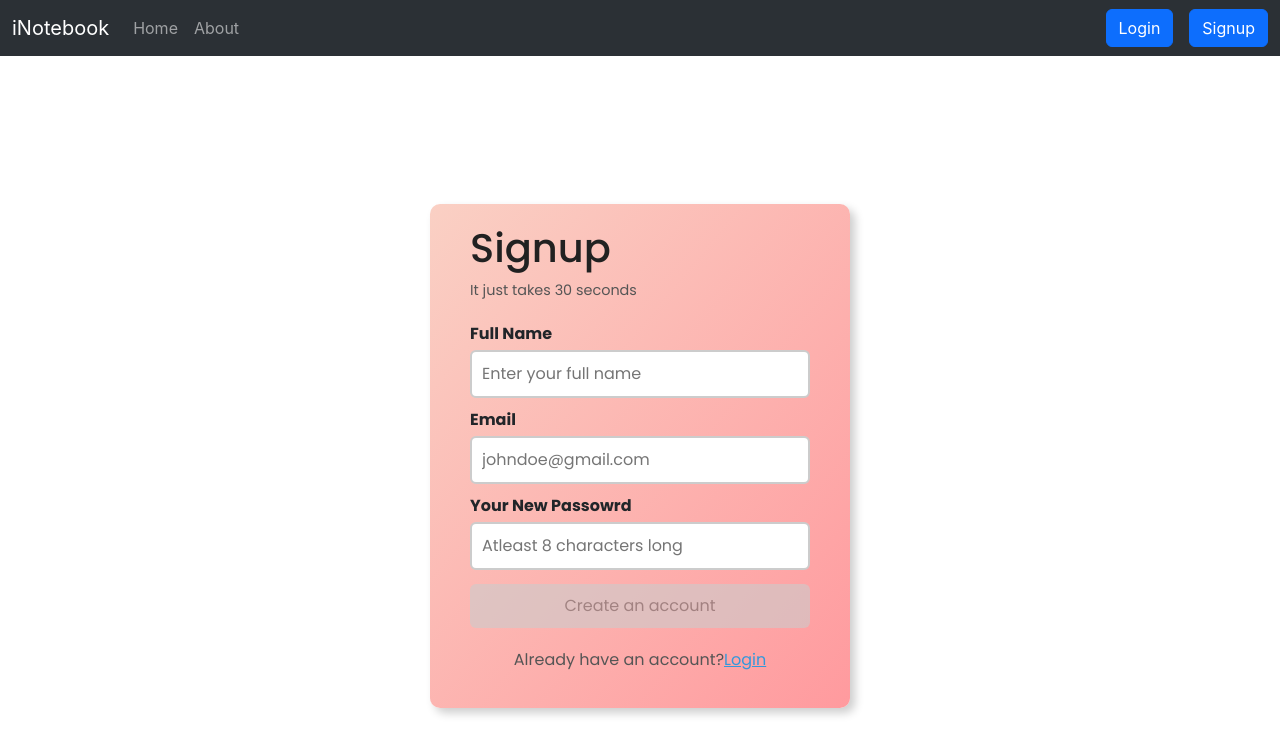
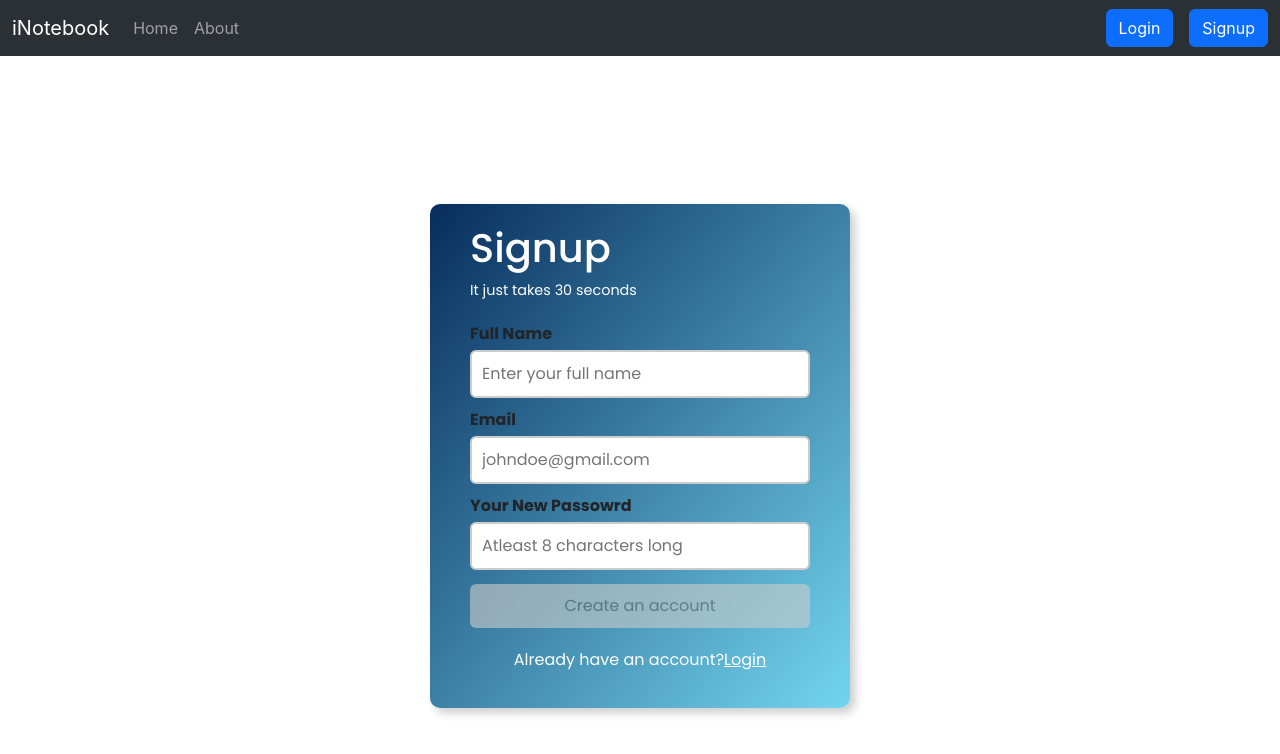
Before and after one commit to lostvayne47/i-notebook, a React (Create React App) app: page /signup in a window 1280 px wide. Shown: the top 754 px of the page. Built offline with nearby package versions, Linux system fonts and the light colour scheme.

Commit message:
Colour changed

```diff
--- a/src/components/Login.js
+++ b/src/components/Login.js
@@ -1,6 +1,6 @@
 import React, { useState } from "react";
 import { useNavigate } from "react-router-dom";
-import "../components/css/loginstyle.css";
+import "../components/css/login-style.css";
 export default function Login() {
   const host = "localhost:5000";
 
--- a/src/components/css/loginstyle.css
+++ b/src/components/css/login-style.css
@@ -7,6 +7,6 @@
   flex-direction: column;
   border-radius: 20px;
   padding: 30px;
-  background: linear-gradient(to left top, #00c6ff, #0072ff);
+  background: linear-gradient(to left top, #73d5f0, #072d5c);
   color: white;
 }
--- a/src/components/css/signup-style.css
+++ b/src/components/css/signup-style.css
@@ -21,18 +21,17 @@
   box-shadow: 5px 5px 10px #07070733;
   z-index: 2;
   backdrop-filter: blur(8px);
-  background: linear-gradient(to left top, #ff9a9e, #fad0c4);
+  background: linear-gradient(to left top, #73d5f0, #072d5c);
 }
-
 .signup-header h1 {
   font-size: 2.5rem;
-  color: #212121;
+  color: white;
 }
 
 .signup-header p {
   font-size: 0.9rem;
   font-weight: 400;
-  color: #555;
+  color: white;
 }
 
 .signup-body {
@@ -88,16 +87,16 @@
 }
 
 .signup-footer p {
-  color: #555;
+  color: white;
   text-align: center;
 }
 
 .signup-footer p a {
-  color: #3498db;
+  color: white;
 }
 
 .signup-footer p a :visited {
-  color: #14496d;
+  color: #e445dc;
 }
 
 .circle {
```
